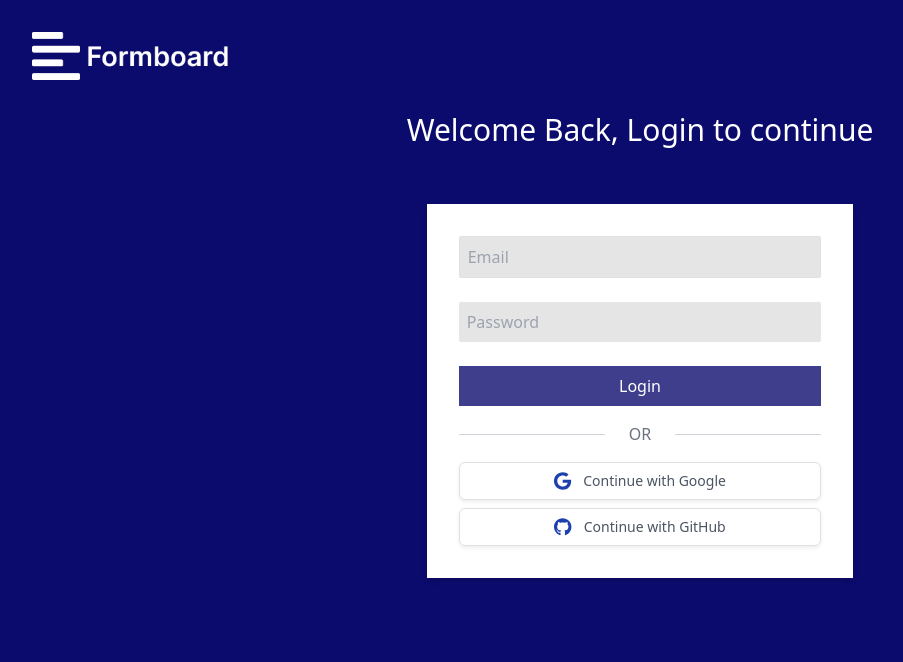
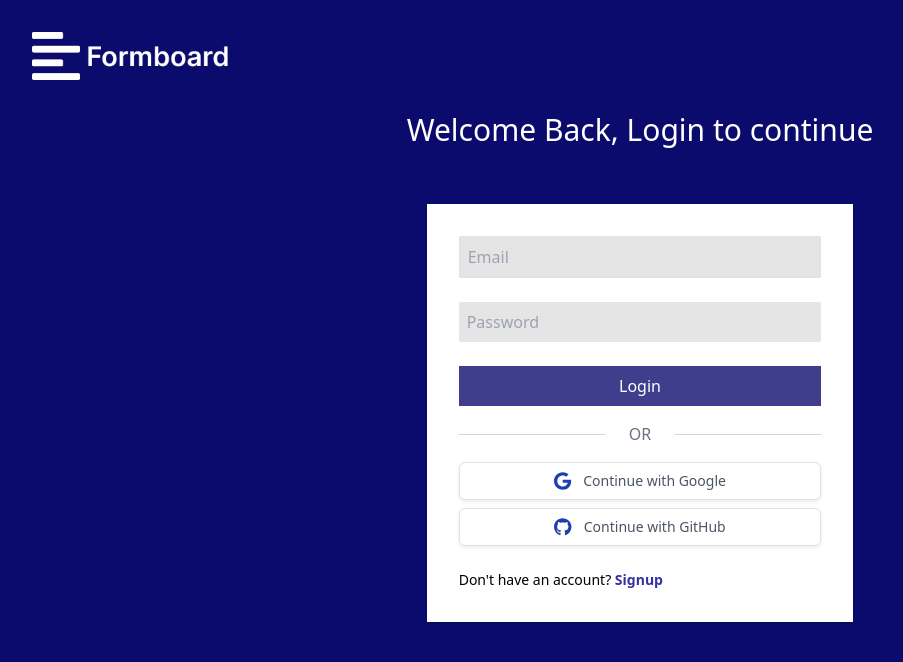
Before and after one commit to dev-buildit/formboard_frontend, a React (Vite) app: page /auth/login in a window 1280 px wide. Shown: the top 662 px of the page, without its empty margins (0-903 px from the left). Built offline with nearby package versions, Linux system fonts and the light colour scheme.

Commit message:
`Added links to login and signup pages`

```diff
--- a/src/pages/Login.jsx
+++ b/src/pages/Login.jsx
@@ -1,4 +1,4 @@
-import React from "react";
+import { Link } from "react-router-dom";
 import whiteLogo from "../assets/logo-full-2.png";
 import { FontAwesomeIcon } from "@fortawesome/react-fontawesome";
 import { faGithub, faGoogle } from "@fortawesome/free-brands-svg-icons";
@@ -66,6 +66,12 @@
             />
             Continue with GitHub
           </button>
+          <p className="text-sm mt-4 text-start md:text-left">
+            Don't have an account?{" "}
+            <Link to="/auth/signup" className="text-indigo-800 font-bold">
+              Signup
+            </Link>
+          </p>
         </div>
       </div>
     </div>
--- a/src/pages/Signup.jsx
+++ b/src/pages/Signup.jsx
@@ -5,7 +5,7 @@
   faPaperPlane,
 } from "@fortawesome/free-solid-svg-icons";
 import { FontAwesomeIcon } from "@fortawesome/react-fontawesome";
-import React from "react";
+import { Link } from "react-router-dom";
 import mainLogo from "../assets/logo-full-1.png";
 import { faGit, faGithub, faGoogle } from "@fortawesome/free-brands-svg-icons";
 
@@ -123,9 +123,9 @@
 
           <p className="text-sm mt-4 text-start md:text-left">
             Already have an account?{" "}
-            <a href="login" className="text-indigo-800 font-bold">
+            <Link to="/auth/login" className="text-indigo-800 font-bold">
               Login
-            </a>
+            </Link>
           </p>
         </div>
 
```
